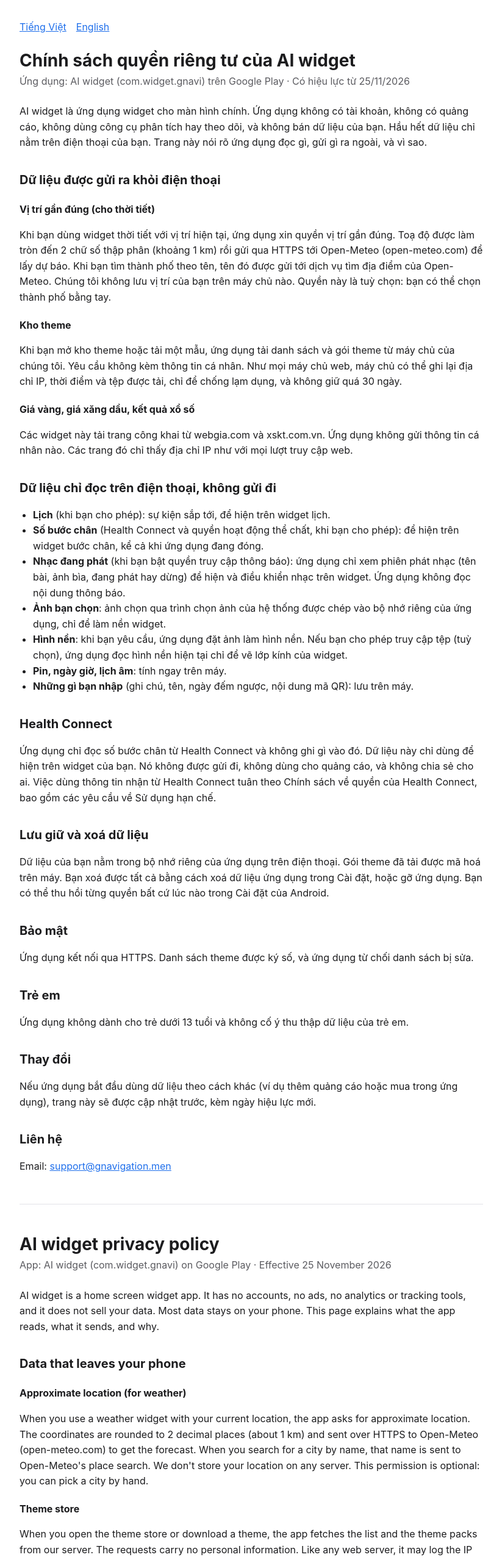
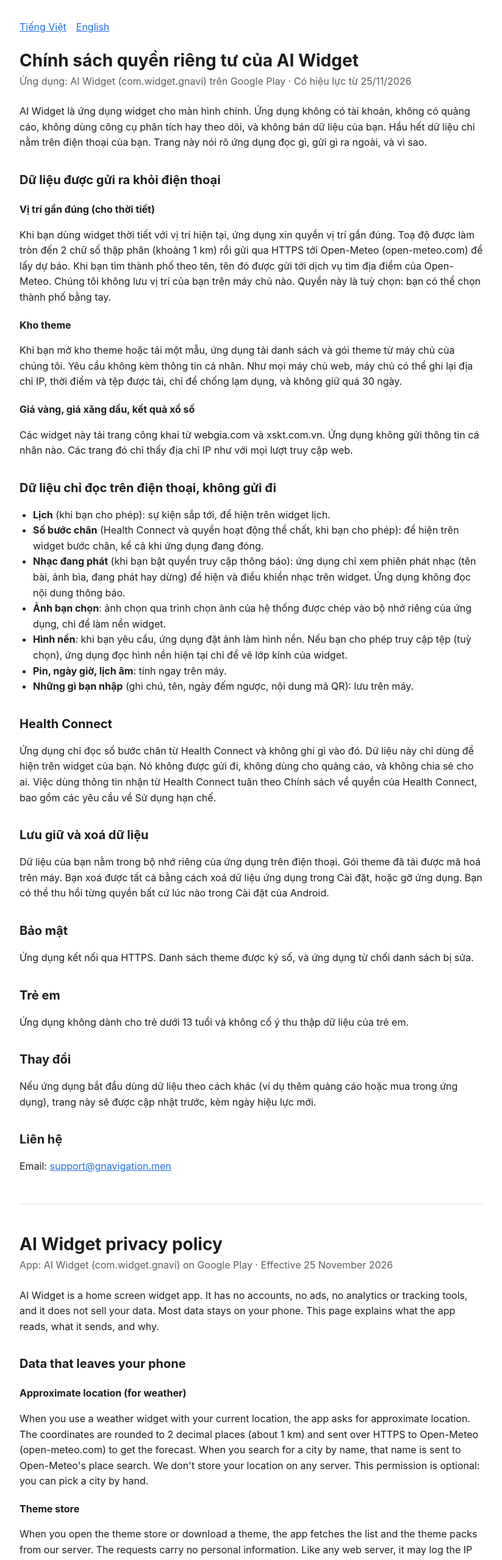
Before and after one commit to hungsvvl/ai-widget-privacy, a plain HTML site: page index.html in a window 1280 px wide. Shown: the top 2558 px of the page at 61% size, without its empty margins (228-1051 px from the left). Drawn offline with Linux system fonts and the light colour scheme.

Commit message:
Spell the app name AI Widget
Co-Authored-By: Claude Opus 5.5 <noreply@anthropic.com>

```diff
--- a/index.html
+++ b/index.html
@@ -3,7 +3,7 @@
 <head>
 <meta charset="utf-8">
 <meta name="viewport" content="width=device-width, initial-scale=1">
-<title>AI widget: Chính sách quyền riêng tư</title>
+<title>AI Widget: Chính sách quyền riêng tư</title>
 <style>
   :root { --bg: #ffffff; --ink: #1c1c1e; --dim: #5b5b60; --line: #e3e3e8; --accent: #1f6feb; }
   @media (prefers-color-scheme: dark) { :root { --bg: #111113; --ink: #ececf0; --dim: #a3a3ab; --line: #2c2c31; --accent: #6ea8ff; } }
@@ -25,10 +25,10 @@
 <nav><a href="#vi">Tiếng Việt</a><a href="#en">English</a></nav>
 
 <section id="vi" lang="vi">
-<h1>Chính sách quyền riêng tư của AI widget</h1>
-<p class="meta">Ứng dụng: AI widget (com.widget.gnavi) trên Google Play · Có hiệu lực từ 25/11/2026</p>
+<h1>Chính sách quyền riêng tư của AI Widget</h1>
+<p class="meta">Ứng dụng: AI Widget (com.widget.gnavi) trên Google Play · Có hiệu lực từ 25/11/2026</p>
 
-<p>AI widget là ứng dụng widget cho màn hình chính. Ứng dụng không có tài khoản, không có quảng cáo,
+<p>AI Widget là ứng dụng widget cho màn hình chính. Ứng dụng không có tài khoản, không có quảng cáo,
 không dùng công cụ phân tích hay theo dõi, và không bán dữ liệu của bạn. Hầu hết dữ liệu chỉ nằm trên điện
 thoại của bạn. Trang này nói rõ ứng dụng đọc gì, gửi gì ra ngoài, và vì sao.</p>
 
@@ -90,10 +90,10 @@ sẽ được cập nhật trước, kèm ngày hiệu lực mới.</p>
 <hr>
 
 <section id="en" lang="en">
-<h1>AI widget privacy policy</h1>
-<p class="meta">App: AI widget (com.widget.gnavi) on Google Play · Effective 25 November 2026</p>
+<h1>AI Widget privacy policy</h1>
+<p class="meta">App: AI Widget (com.widget.gnavi) on Google Play · Effective 25 November 2026</p>
 
-<p>AI widget is a home screen widget app. It has no accounts, no ads, no analytics or tracking tools, and it
+<p>AI Widget is a home screen widget app. It has no accounts, no ads, no analytics or tracking tools, and it
 does not sell your data. Most data stays on your phone. This page explains what the app reads, what it sends,
 and why.</p>
 
```
